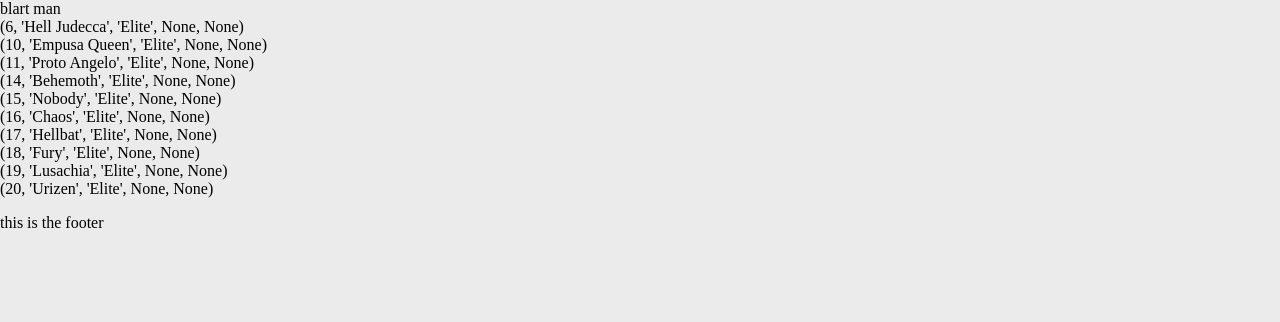
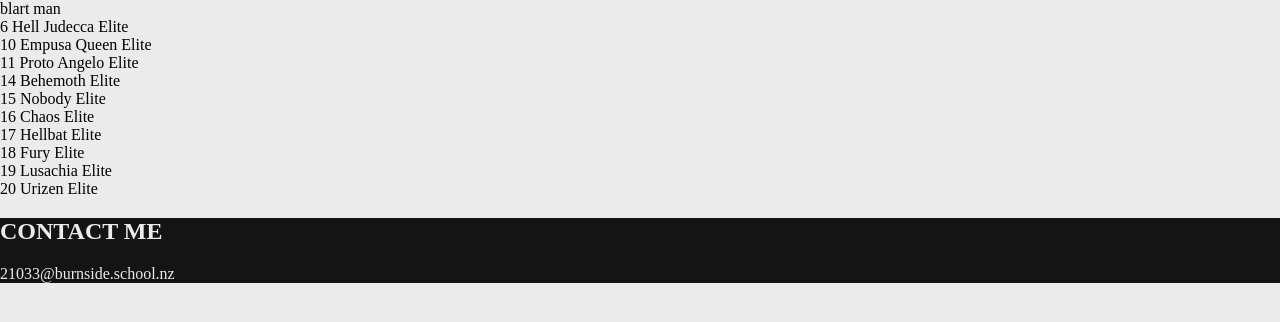
Before and after one commit to BALLS-fortnite/dmc5, a Flask app: page /enemy/elite in a window 1280 px wide. Shown: the part 136-458 px from the top of the page. Run offline with Flask 3, Linux system fonts and the light colour scheme; data comes from the database, SQL or seed files in the repository.

Commit message:
fixed minor text issue in /enemy/elite and did simple footer

```diff
--- a/static/css/style.css
+++ b/static/css/style.css
@@ -76,3 +76,10 @@ nav{
 .dropdownbutton:hover{
   background-color: #91170C;
 }
+
+footer{
+  background-color: #141414;
+  display: block;
+  color:#ebebeb;
+
+}
--- a/templates/elite.html
+++ b/templates/elite.html
@@ -1,4 +1,4 @@
 {%extends 'layout.html'%}
 {% block content %}
-{% for enemy in elite_enemy %} {{enemy}} <br> {% endfor %}
+{% for enemy in elite_enemy %} {{enemy[0]}} {{enemy[1]}} {{enemy[2]}} <br> {% endfor %}
 {%endblock%}
--- a/templates/layout.html
+++ b/templates/layout.html
@@ -47,7 +47,8 @@
         {%block content%} {%endblock%}
     </main>
     <footer>
-        <p>this is the footer</p>
+        <h2>CONTACT ME</h2>
+        <p>21033@burnside.school.nz</p>
     </footer>
 </body>
 
```
